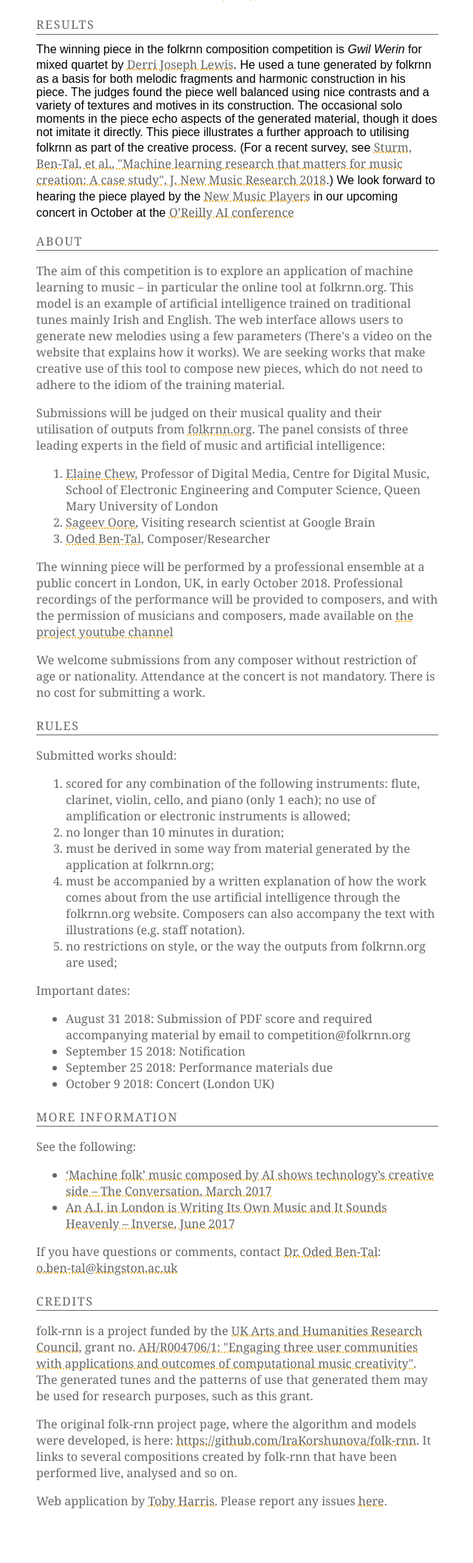
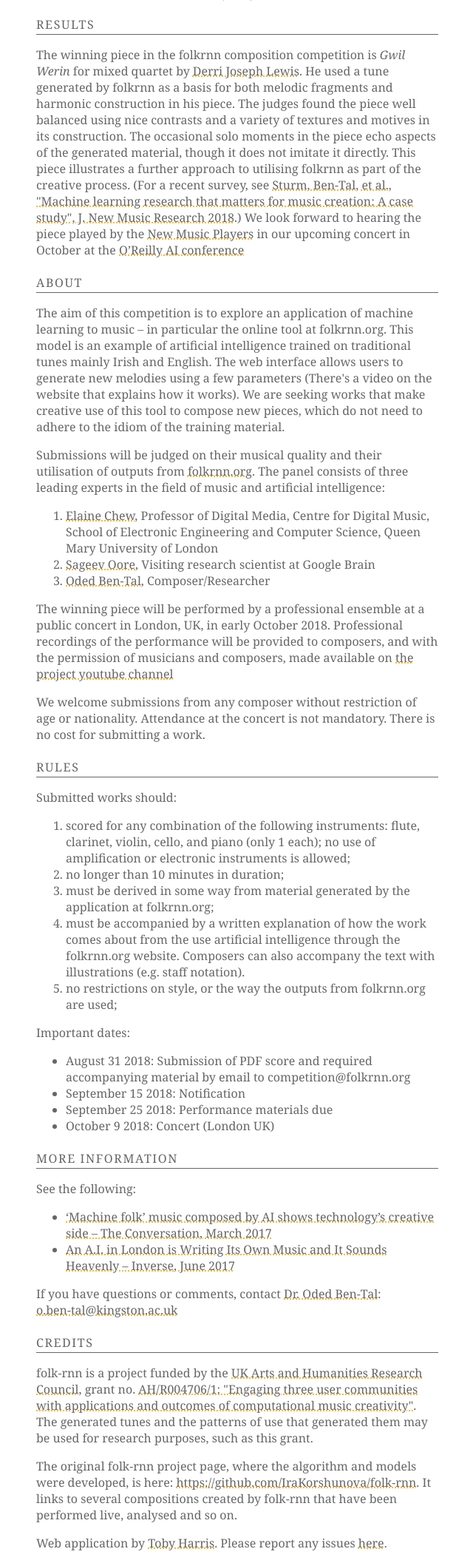
Before and after one commit to tobyspark/folk-rnn-webapp, a Django app: page /competition/ in a window 1280 px wide. Shown: the part 302-2415 px from the top of the page at 74% size, without its empty margins (319-959 px from the left). Before the commit the page ends 2341 px from the top, so only its background shows below. Run offline with Django 3.2, Linux system fonts and the light colour scheme; parts of the project's set-up code (start-up, migrations or seed data) failed here and were passed over; some libraries are stand-ins or nearby versions.

Commit message:
HTML fix-up

```diff
--- a/folk_rnn_site/composer/templates/composer/competition.html
+++ b/folk_rnn_site/composer/templates/composer/competition.html
@@ -14,10 +14,12 @@
             <div class="content standalone pure-u-1">
                 <img src="/static/folk_rnn_competition.svg" alt="folk-rnn composition competition" class="splash-title">
                 <div id="header">
-<h1 class="content-subhead">Results</h1>
-The winning piece in the folkrnn composition competition is <em>Gwil Werin</em> for mixed quartet by <a href="https://soundcloud.com/derri_lewis">Derri Joseph Lewis</a>. He used a tune generated by folkrnn as a basis for both melodic fragments and harmonic construction in his piece.
-The judges found the piece well balanced using nice contrasts and a variety of textures and motives in its construction. The occasional solo moments in the piece echo aspects of the generated material, though it does not imitate it directly.
-This piece illustrates a further approach to utilising folkrnn as part of the creative process. (For a recent survey, see <a href="https://www.tandfonline.com/doi/full/10.1080/09298215.2018.1515233">Sturm, Ben-Tal, et al., "Machine learning research that matters for music creation: A case study", J. New Music Research 2018</a>.) We look forward to hearing the piece played by the <a href="http://www.newmusicplayers.org.uk/">New Music Players</a> in our upcoming concert in October at the <a href="https://conferences.oreilly.com/artificial-intelligence/ai-eu">O’Reilly AI conference </a>
+                    <h1 class="content-subhead">Results</h1>
+                    <div class="post-description">
+                        <p>The winning piece in the folkrnn composition competition is <em>Gwil Werin</em> for mixed quartet by <a href="https://soundcloud.com/derri_lewis">Derri Joseph Lewis</a>. He used a tune generated by folkrnn as a basis for both melodic fragments and harmonic construction in his piece.
+                    The judges found the piece well balanced using nice contrasts and a variety of textures and motives in its construction. The occasional solo moments in the piece echo aspects of the generated material, though it does not imitate it directly.
+                    This piece illustrates a further approach to utilising folkrnn as part of the creative process. (For a recent survey, see <a href="https://www.tandfonline.com/doi/full/10.1080/09298215.2018.1515233">Sturm, Ben-Tal, et al., "Machine learning research that matters for music creation: A case study", J. New Music Research 2018</a>.) We look forward to hearing the piece played by the <a href="http://www.newmusicplayers.org.uk/">New Music Players</a> in our upcoming concert in October at the <a href="https://conferences.oreilly.com/artificial-intelligence/ai-eu">O’Reilly AI conference </a></p>
+                    </div>
                     <h1 class="content-subhead">About</h1>
                     <div class="post-description">
                         <p>The aim of this competition is to explore an application of machine learning to music – in particular the online tool at folkrnn.org. This model is an example of artificial intelligence trained on traditional tunes mainly Irish and English. The web interface allows users to generate new melodies using a few parameters (There's a video on the website that explains how it works). We are seeking works that make creative use of this tool to compose new pieces, which do not need to adhere to the idiom of the training material.</p>
```
